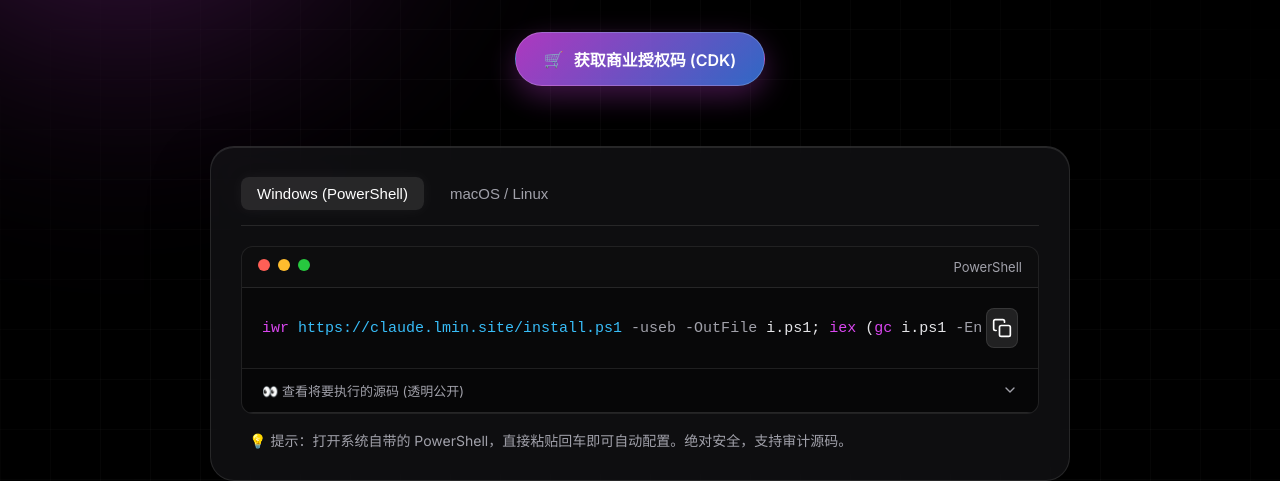
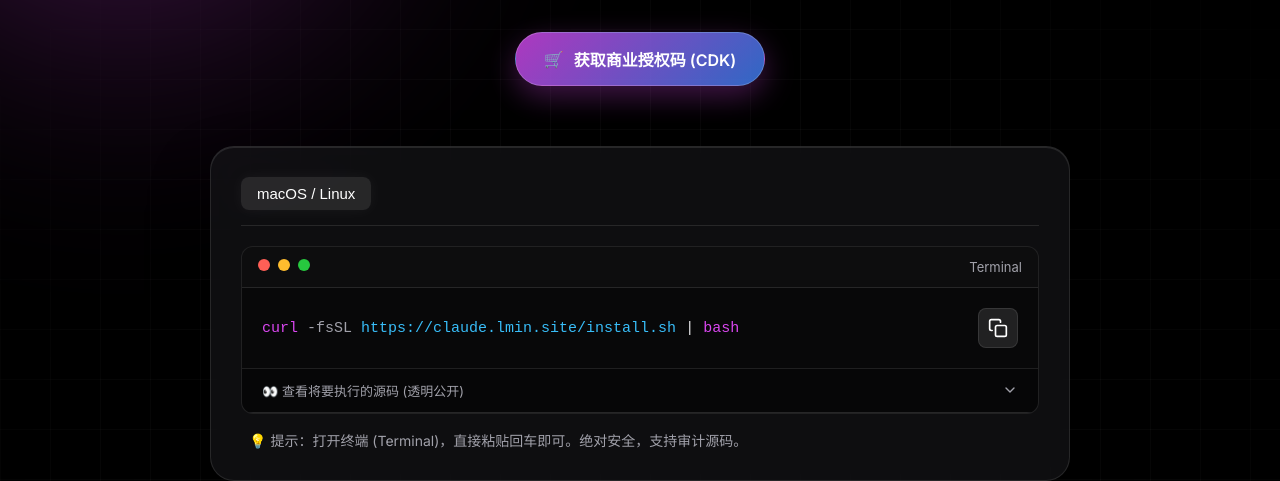
Before and after one commit to xiaojus/china_claude_update, a plain HTML site: page index.html in a window 1280 px wide. Shown: the part 321-802 px from the top of the page. Drawn offline with Linux system fonts and the light colour scheme.

Commit message:
feat: remove Windows support and install.ps1

```diff
--- a/index.html
+++ b/index.html
@@ -37,46 +37,11 @@
 
     <section class="code-section animate-up" style="animation-delay: 0.2s;">
       <div class="tab-header">
-        <button class="tab-btn active" onclick="switchTab('windows')">Windows (PowerShell)</button>
-        <button class="tab-btn" onclick="switchTab('mac')">macOS / Linux</button>
-      </div>
-
-      <!-- Windows Snippet -->
-      <div id="windows" class="code-container active">
-        <div class="code-window">
-          <div class="window-controls">
-            <span class="dot close"></span>
-            <span class="dot minimize"></span>
-            <span class="dot expand"></span>
-            <span class="window-title">PowerShell</span>
-          </div>
-          <div class="code-content">
-            <pre><code id="code-win"><span style="color: #d946ef">iwr</span> <span class="highlight">https://claude.lmin.site/install.ps1</span> <span style="color: #a1a1aa">-useb -OutFile</span> i.ps1; <span style="color: #d946ef">iex</span> (<span style="color: #d946ef">gc</span> i.ps1 <span style="color: #a1a1aa">-En</span> UTF8 <span style="color: #a1a1aa">-Raw</span>); <span style="color: #d946ef">rm</span> i.ps1</code></pre>
-            <button class="copy-btn" onclick="copyCode('code-win')" title="复制代码">
-              <svg width="20" height="20" viewBox="0 0 24 24" fill="none" stroke="currentColor" stroke-width="2"
-                stroke-linecap="round" stroke-linejoin="round">
-                <rect x="9" y="9" width="13" height="13" rx="2" ry="2"></rect>
-                <path d="M5 15H4a2 2 0 0 1-2-2V4a2 2 0 0 1 2-2h9a2 2 0 0 1 2 2v1"></path>
-              </svg>
-            </button>
-          </div>
-          <div class="source-view-toggle" onclick="toggleSource('win-source', 'install.ps1')">
-            <span>👀 查看将要执行的源码 (透明公开)</span>
-            <svg width="16" height="16" viewBox="0 0 24 24" fill="none" stroke="currentColor" stroke-width="2"
-              stroke-linecap="round" stroke-linejoin="round">
-              <polyline points="6 9 12 15 18 9"></polyline>
-            </svg>
-          </div>
-          <div id="win-source" class="source-content">
-            <pre><code class="language-powershell">Loading...</code></pre>
-            <a href="/install.ps1" download="install.ps1" class="download-link">⬇️ 手动下载脚本</a>
-          </div>
-        </div>
-        <p class="helper-text">💡 提示：打开系统自带的 PowerShell，直接粘贴回车即可自动配置。绝对安全，支持审计源码。</p>
+        <button class="tab-btn active">macOS / Linux</button>
       </div>
 
       <!-- Mac/Linux Snippet -->
-      <div id="mac" class="code-container">
+      <div id="mac" class="code-container active">
         <div class="code-window">
           <div class="window-controls">
             <span class="dot close"></span>
@@ -166,20 +131,13 @@
       </div>
       <div class="feature-item">
         <div class="icon glow">💻</div>
-        <h3>全平台无感部署</h3>
-        <p>Windows, macOS, Linux 支持一键粘贴执行部署</p>
+        <h3>无感极速部署</h3>
+        <p>macOS, Linux 原生环境支持一键粘贴执行部署</p>
       </div>
     </footer>
   </main>
 
   <script>
-    function switchTab(platform) {
-      document.querySelectorAll('.tab-btn').forEach(btn => btn.classList.remove('active'));
-      document.querySelectorAll('.code-container').forEach(container => container.classList.remove('active'));
-
-      event.target.classList.add('active');
-      document.getElementById(platform).classList.add('active');
-    }
 
     function copyCode(elementId) {
       const codeText = document.getElementById(elementId).innerText;
```
Also changed, not shown: 1 other file.
